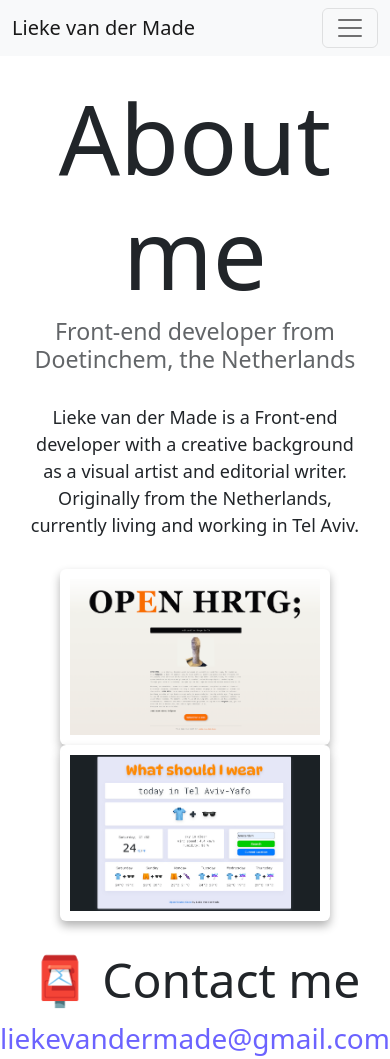
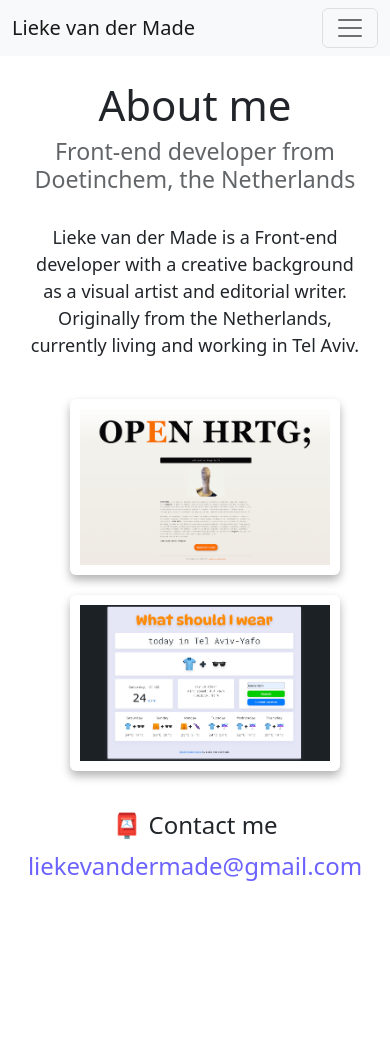
Before and after one commit to LiekeM/portfolio-page, a plain HTML site: page about.html in a window 390 px wide. After the commit the page ends 904 px from the top, so only its background shows below. Drawn offline with nearby package versions, Linux system fonts and the light colour scheme.

Commit message:
updated SEO

```diff
--- a/about.html
+++ b/about.html
@@ -5,7 +5,7 @@
     <meta http-equiv="X-UA-Compatible" content="IE=edge" />
     <meta
       name="description"
-      content="Portfolio page about Lieke van der Made, front-end developer based in Tel Aviv"
+      content="Portfolio page about Lieke van der Made, front-end developer based in Tel Aviv - www.liekevandermade.nl"
     />
     <link rel="stylesheet" href="/src/styles.css" />
     <link
@@ -14,7 +14,7 @@
       integrity="sha384-Zenh87qX5JnK2Jl0vWa8Ck2rdkQ2Bzep5IDxbcnCeuOxjzrPF/et3URy9Bv1WTRi"
       crossorigin="anonymous"
     />
-    <title>About Lieke van der Made - www.liekevandermade.nl</title>
+    <title>About me - Lieke van der Made</title>
   </head>
   <body>
     <script
@@ -75,6 +75,7 @@
             class="image-about img-fluid rounded"
           />
         </div>
+
         <div class="col-sm-6">
           <img
             src="images/weather_Lieke.png"
--- a/src/styles.css
+++ b/src/styles.css
@@ -6,15 +6,17 @@
 
 @media (max-width: 576px) {
   body {
-    margin: none;
+    margin: none !important;
   }
-}
-
-h1,
-h2,
-h3 {
-  /* text-align: center; */
-  margin: 0;
+  .title {
+    font-size: 42px !important;
+  }
+  h2 {
+    font-size: 24px !important;
+  }
+  .email-link {
+    font-size: 24px !important;
+  }
 }
 
 h3 {
@@ -84,6 +86,7 @@ p {
   color: var(--primary-color);
   font-size: 28px;
   text-decoration: none;
+  margin-bottom: 20px;
 }
 
 .email-link:hover {
@@ -101,6 +104,7 @@ p {
 .image-about {
   background: white;
   padding: 10px;
+  margin: 10px;
   box-shadow: var(--box-shadow);
 }
 
```
Also changed, not shown: index.html (+3 -3 lines).
